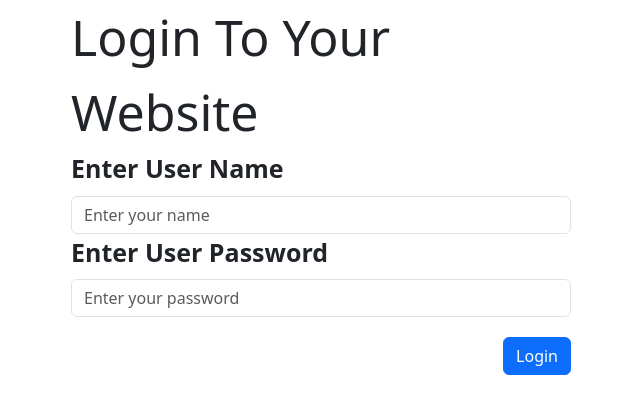
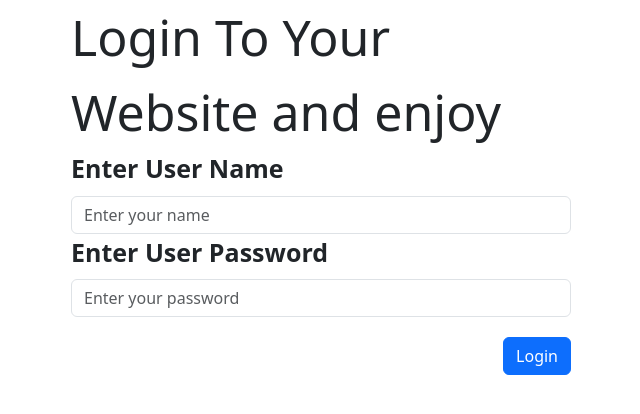
Before and after one commit to iron568/TEDx, a React (Vite) app: page / in a window 1280 px wide. Shown: the top 414 px of the page, without its empty margins (319-959 px from the left). Built offline with nearby package versions, Linux system fonts and the light colour scheme.

Commit message:
update login heading

```diff
--- a/src/components/LoginId.jsx
+++ b/src/components/LoginId.jsx
@@ -33,7 +33,7 @@ export function LoginAccount({ handleLogin }) {
 
   return (
     <div className="login-page-container">
-      <div className="login-page-heading">Login To Your Website</div>
+      <div className="login-page-heading">Login To Your Website and enjoy</div>
       <div className="name-container">
         <Form.Label>Enter User Name</Form.Label>
         <Form.Control
```
